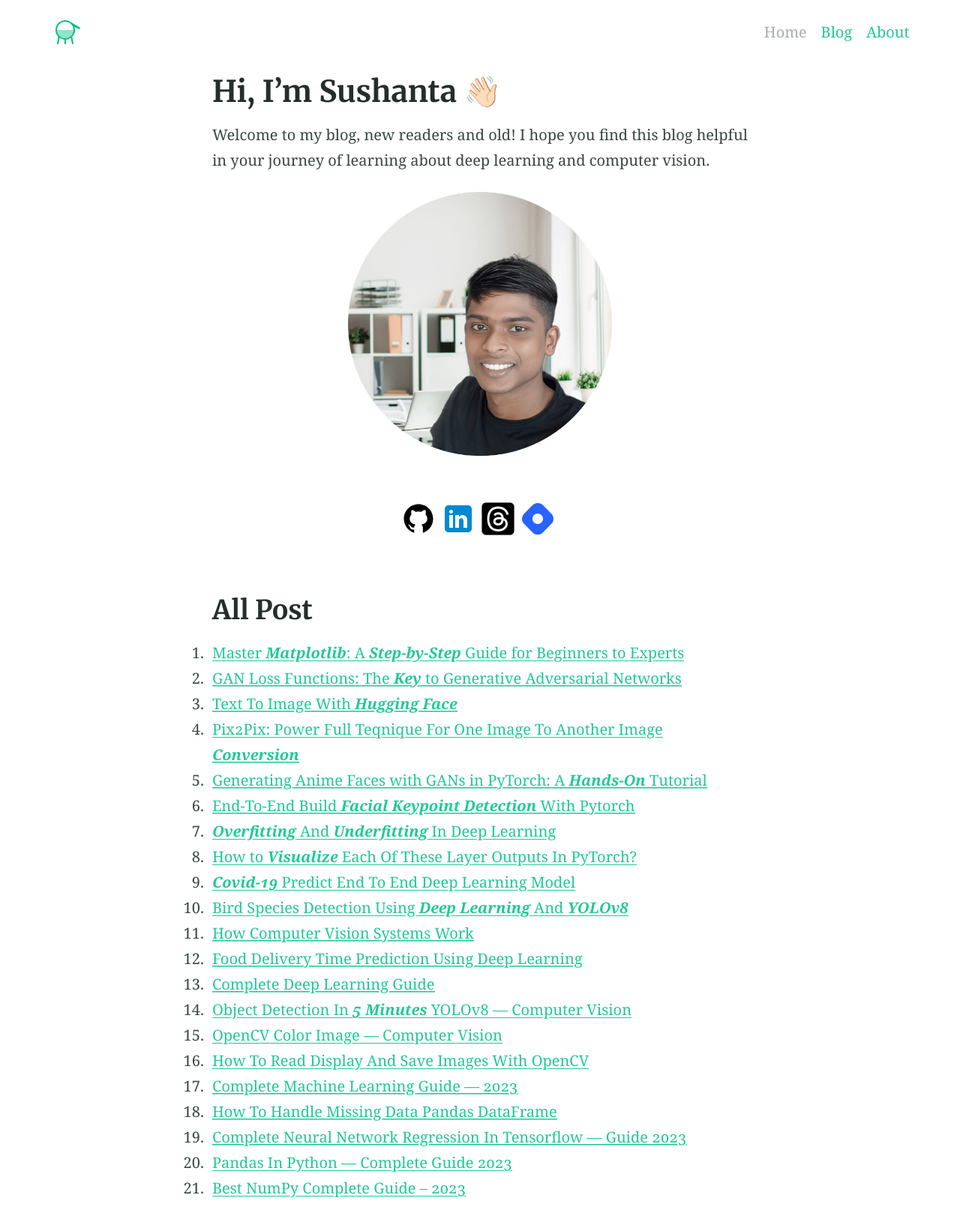
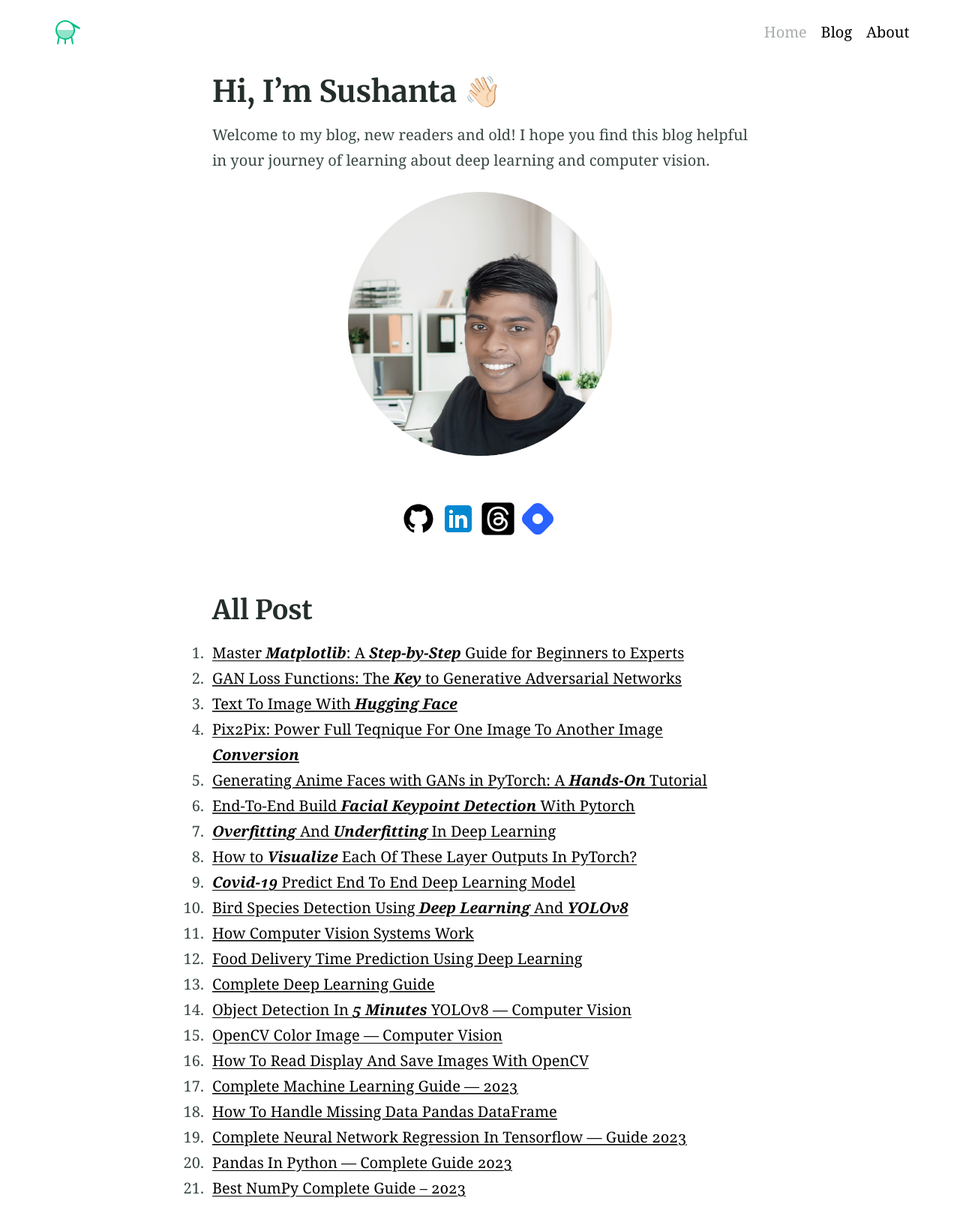
Before and after one commit to hi-sushanta/hi-sushanta.github.io, a Jekyll site: the page built from index.md, in a window 1280 px wide. Shown: the whole page at 75% size. Built offline with Jekyll 4.4.1, drawn with Linux system fonts in a browser that asks for light colours.

Commit message:
I think link color black is more suitable

```diff
--- a/_sass/_settings.scss
+++ b/_sass/_settings.scss
@@ -7,7 +7,7 @@ $accentColour: #05bf85 !default;
 // Text colours
 $headingColour: #242e2b !default;
 $bodyColour: #384743 !default;
-$linkColour: #20c997 !default;
+$linkColour: #000000 !default;
 $hoverColour:#18bc9c !default;
 $focusColour: #fa407a !default;
 $captionColour: #a8adac !default;
```
